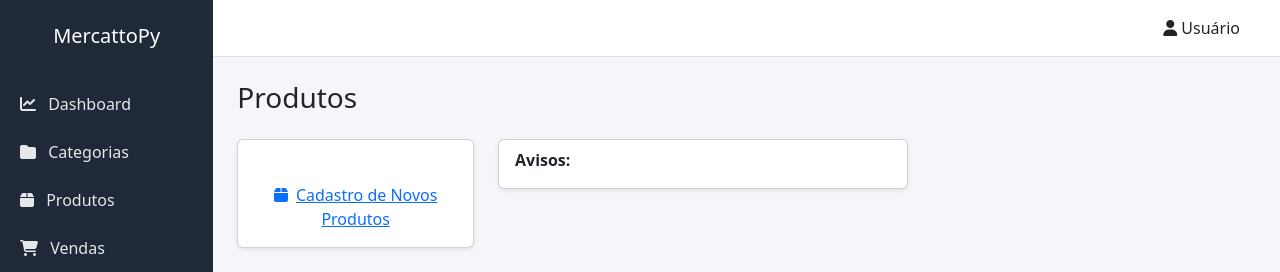
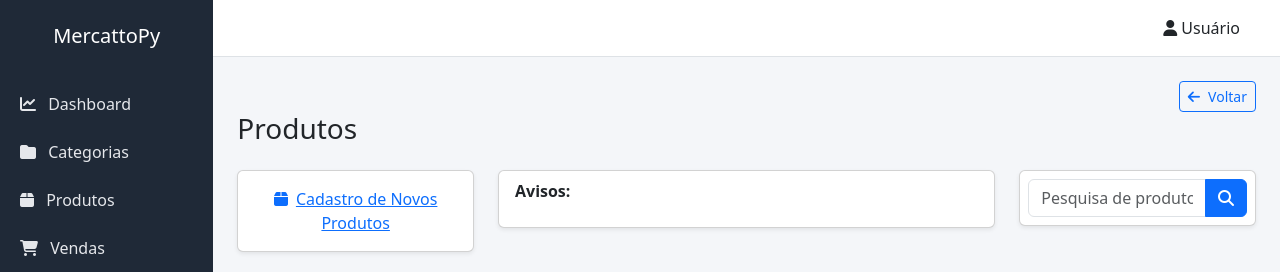
Before and after one commit to nielsenrio/mercattopy, a Django app: template catalog/templates/catalog/product_list.html in a window 1280 px wide. Shown: the top 272 px of the page. Run offline with Django 3.2, Linux system fonts and the light colour scheme; the template is opened without the code that fills it, so the values that code supplies are empty.

Commit message:
refeat: melhorias e alterações no código de produtos e categorias

```diff
--- a/catalog/templates/catalog/category_create.html
+++ b/catalog/templates/catalog/category_create.html
@@ -54,7 +54,6 @@
                         </button>
                     </div>
                 </div>
-
             </form>
         </div>
     </div>
--- a/catalog/templates/catalog/product_list.html
+++ b/catalog/templates/catalog/product_list.html
@@ -2,6 +2,14 @@
 {% block title %}Produtos | MercattoPy{% endblock %}
 
 {% block content %}
+
+<div class="d-flex justify-content-end">
+         <div class="text-center">
+            <a href="{% url 'dashboard' %}" class="btn btn-sm btn-outline-primary">
+                <i class="fa-solid fa-arrow-left me-2"></i>Voltar
+            </a>
+         </div>
+</div>
 
 <h3 class="mb-4">Produtos</h3>
 
@@ -9,18 +17,17 @@
     <div class="col-md-3">
         <div class="card shadow-sm">
             <div class="card-body text-center">
-                <h6 class="text-white text-center py-0">Produtos | MercattoPy</h6>
                 <a href="{% url 'product_create' %}">
                     <i class="fa-solid fa-box me-2"></i>Cadastro de Novos Produtos
                 </a>
             </div>
         </div>
     </div>
-    <div class="col-md-5">
+    <div class="col-md-6">
         <div class="card shadow-sm">
             <div class="card-body pt-2">
                 <div class="d-flex align-items-center gap-2">
-                    <strong class="mb-0">Avisos:</strong>
+                    <strong class="mb-2">Avisos:</strong>
                     {% if messages %}
                         {% for message in messages %}
                             <div class="alert py-1 px-2 mb-0
@@ -37,6 +44,27 @@
                     {% endif %}
                 </div>
             </div>
+        </div>
+    </div>
+    <div class="col-md-3">
+        <div class="card shadow-sm">
+            <div class="card-body p-2">
+                <form method="GET" action="{% url 'product_list' %}">
+                    <div class="input-group">
+                        <input type="text" name="qs" class="form-control" placeholder="Pesquisa de produto..." value="{{ request.GET.qs }}">
+                        <button class="btn btn-primary" type="submit">
+                            <i class="fa-solid fa-magnifying-glass"></i>
+                        </button>
+                    </div>
+                </form>
+            </div>
+            {% if request.GET.qs %}
+                <div class="mb-2">
+                    <a href="{% url 'product_list' %}" class="text-decoration-none">
+                        <i class="fa-sharp fa-solid fa-eraser ms-3 me-2"></i>Limpar
+                    </a>
+                </div>
+            {% endif %}
         </div>
     </div>
 </div>
```
Also changed, not shown: catalog/templates/catalog/category_list.html (+34 -3 lines), catalog/templates/catalog/product_detail.html (+8 -5 lines).
